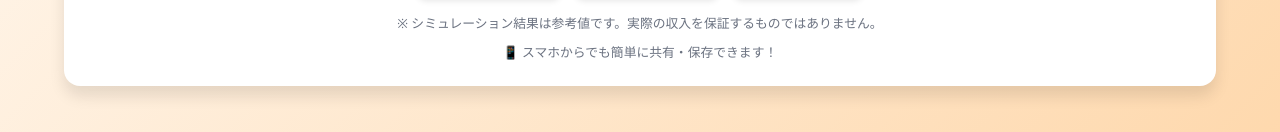
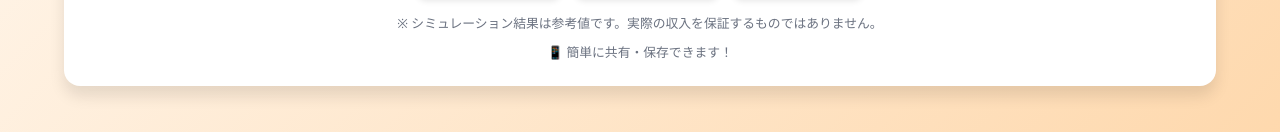
Before and after one commit to Rispondere/react-tailwind-template, a plain HTML site: page index.html in a window 1280 px wide. Shown: the part 2930-3062 px from the top of the page. Drawn offline with nearby package versions, Linux system fonts and the light colour scheme.

Commit message:
Update index.html

```diff
--- a/index.html
+++ b/index.html
@@ -244,7 +244,7 @@
                 ※ シミュレーション結果は参考値です。実際の収入を保証するものではありません。
             </div>
             <div class="note" style="margin-top: 0.5rem;">
-                📱 スマホからでも簡単に共有・保存できます！
+                📱 簡単に共有・保存できます！
             </div>
         </div>
     </div>
```
